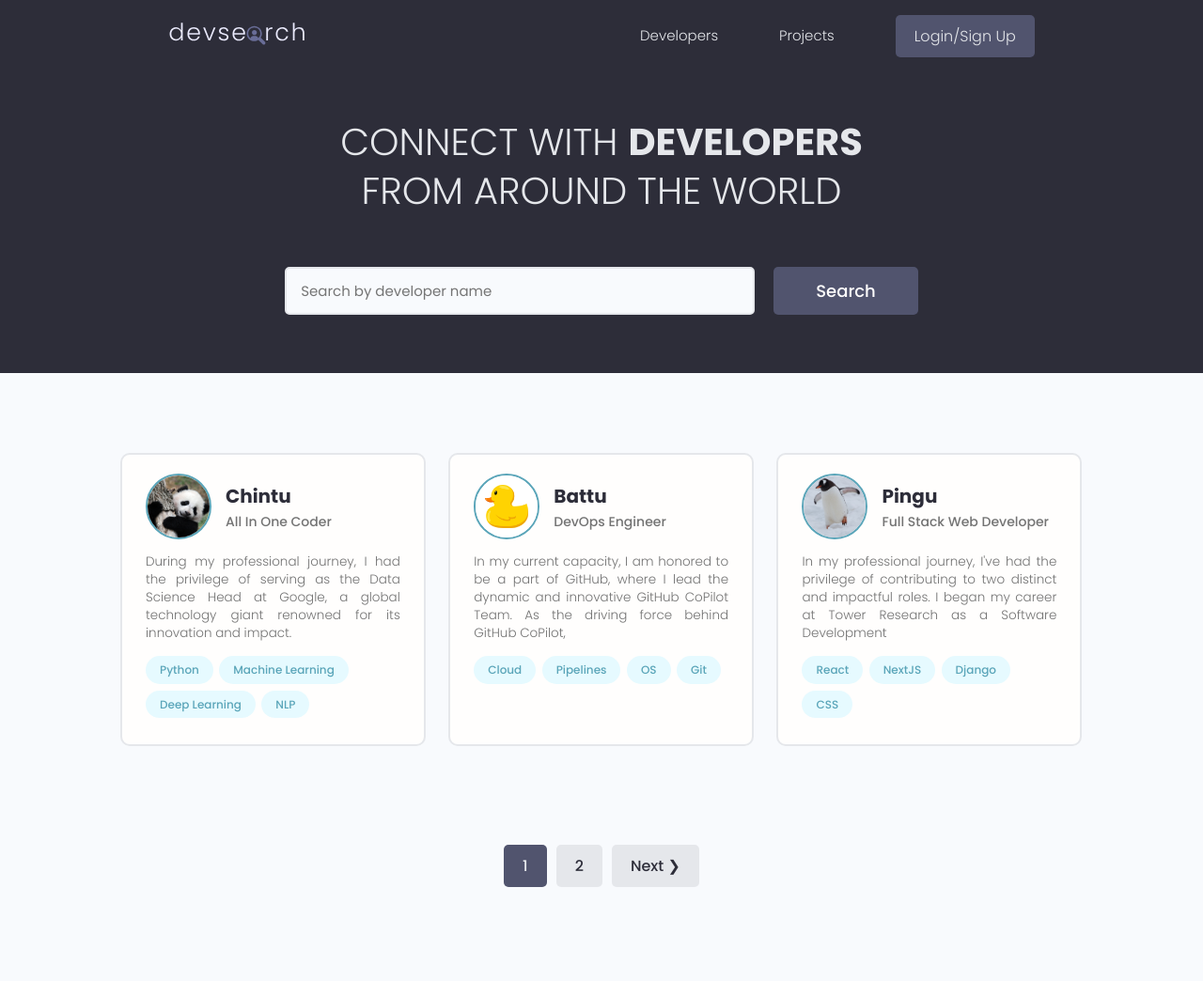
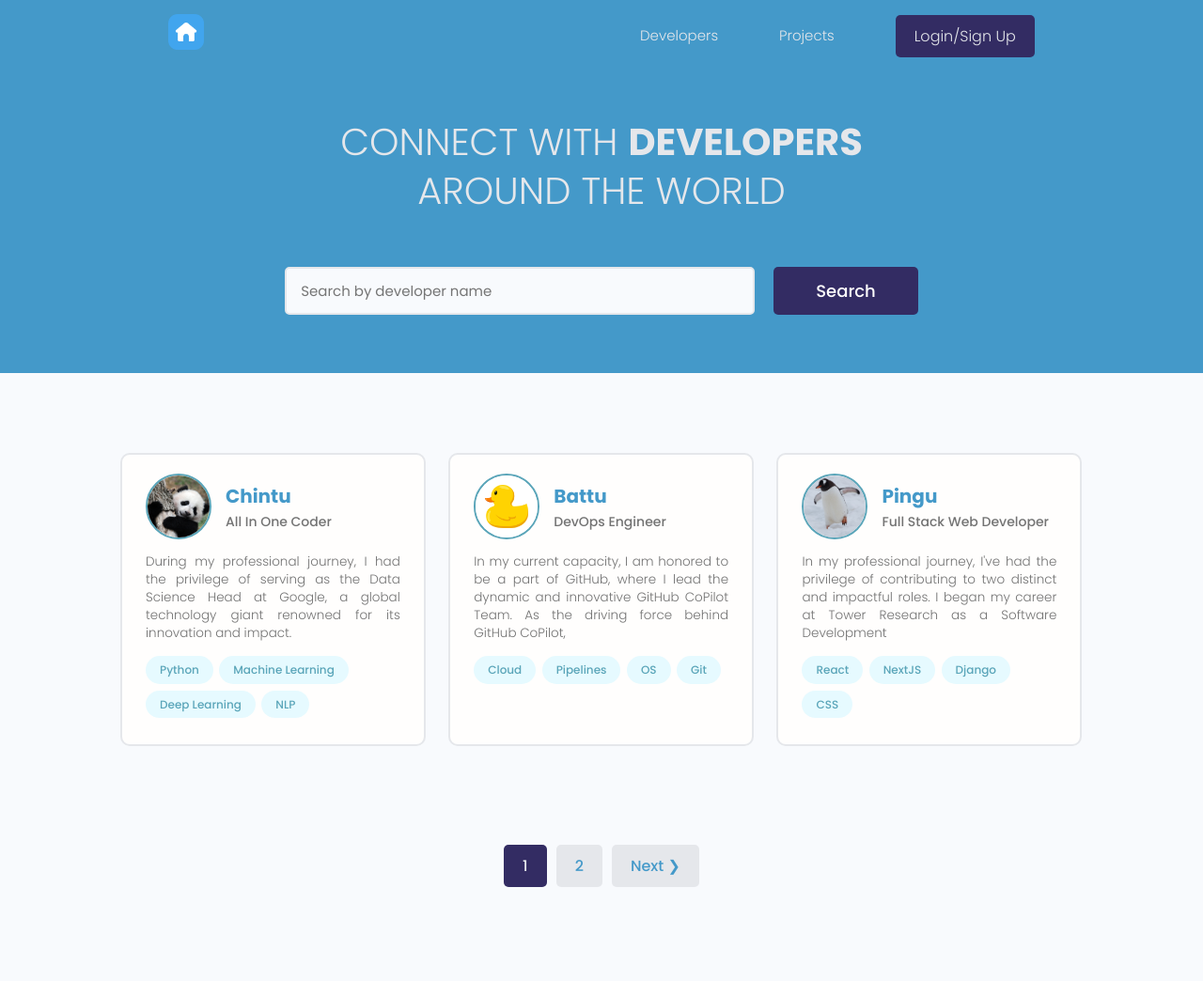
Before and after one commit to neilanshchauhan/Developers-United, a Django app: page / in a window 1280 px wide. Shown: the whole page at 94% size. Run offline with Django 4.2, Linux system fonts and the light colour scheme; data comes from the database, SQL or seed files in the repository; both versions use the stored data as it was after the commit.

Commit message:
Update CSS

```diff
--- a/static/styles/app.css
+++ b/static/styles/app.css
@@ -1,9 +1,14 @@
 :root {
-  --color-sub: #2d2d39;
+  --color-sub: #4499c9;
+}
+
+.img_logo{
+  height: 1000px;
+
 }
 
 .btn--sub {
-  background-color: var(--color-sub-light);
+  background-color: #332c63;
 }
 
 .card {
--- a/templates/main.html
+++ b/templates/main.html
@@ -21,7 +21,7 @@
     <!-- Dev Search UI -->
     <link rel="stylesheet" href="{% static 'styles/app.css' %}" />
 
-    <title>DevSearch - Connect with Developers!</title>
+    <title>Developers United</title>
   </head>
   <body>
     {% include 'navbar.html' %}
--- a/templates/navbar.html
+++ b/templates/navbar.html
@@ -2,7 +2,7 @@
 <header class="header">
   <div class="container container--narrow">
     <a href="{% url 'profiles' %}" class="header__logo">
-      <img src="{% static 'images/logo.svg' %}" alt="DevSearch Logo" />
+      <img src="{% static 'images/home-button.png' %}" alt="Developers United Logo" class="img_logo" />
     </a>
     <nav class="header__nav">
       <input type="checkbox" id="responsive-menu" />
@@ -35,7 +35,7 @@
         {% endif %}
       </ul>
       {% if request.user.is_authenticated %}
-      @{{request.user}}
+      <span style="color: aliceblue;">     @{{request.user}}</span>
       {% endif %}
     </nav>
   </div>
--- a/users/templates/users/login_register.html
+++ b/users/templates/users/login_register.html
@@ -81,6 +81,9 @@
           placeholder="••••••••"
         />
       </div>
+      <div class="auth__actions">
+        <input class="btn btn--sub btn--lg" type="submit" value="Log In" />
+    </div>
     </form>
 
     <div class="auth__alternative">
--- a/users/templates/users/profiles.html
+++ b/users/templates/users/profiles.html
@@ -4,7 +4,7 @@
     <div class="container container--narrow">
       <div class="hero-section__box">
         <h2>CONNECT WITH <span>DEVELOPERS</span></h2>
-        <h2>FROM AROUND THE WORLD</h2>
+        <h2>AROUND THE WORLD</h2>
       </div>
 
       <div class="hero-section__search">
```
Also changed, not shown: db.sqlite3, static/images/home-button.png (added), static/images/home.png (added), static/images/programmer.png (added), 1 other file.
